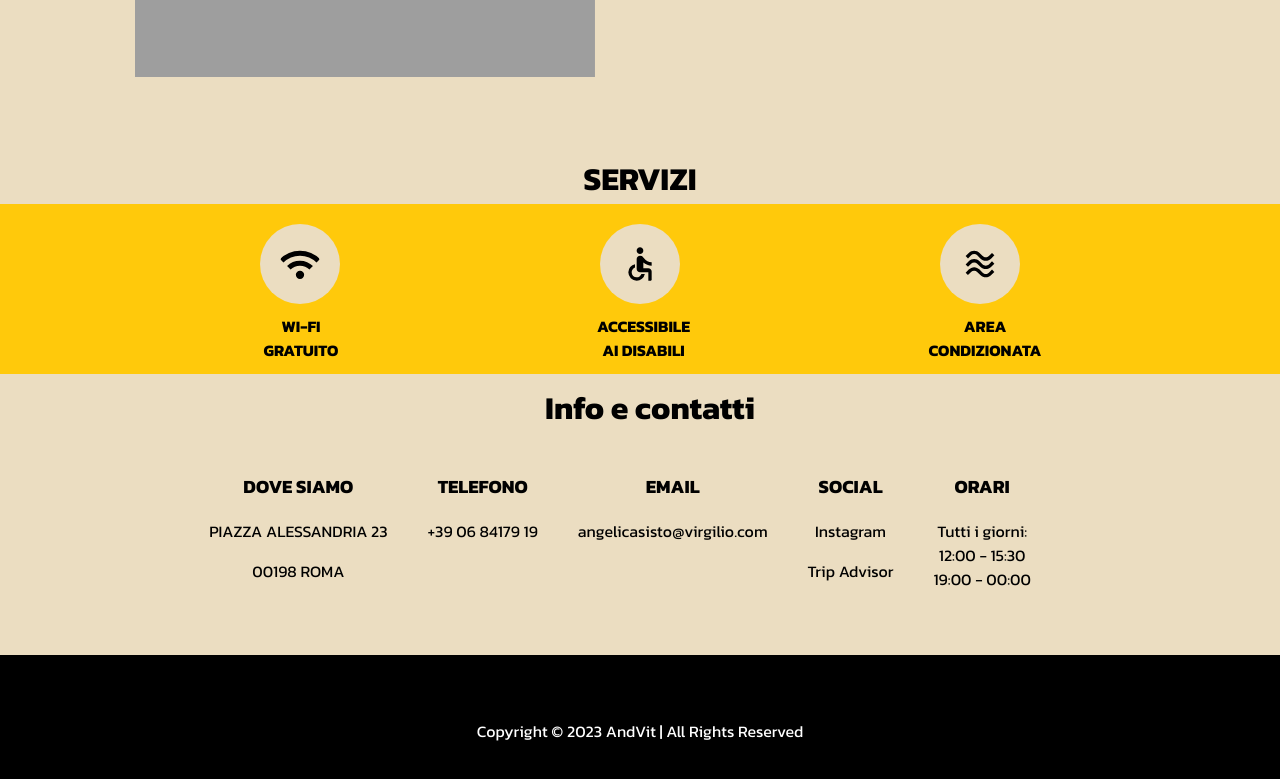
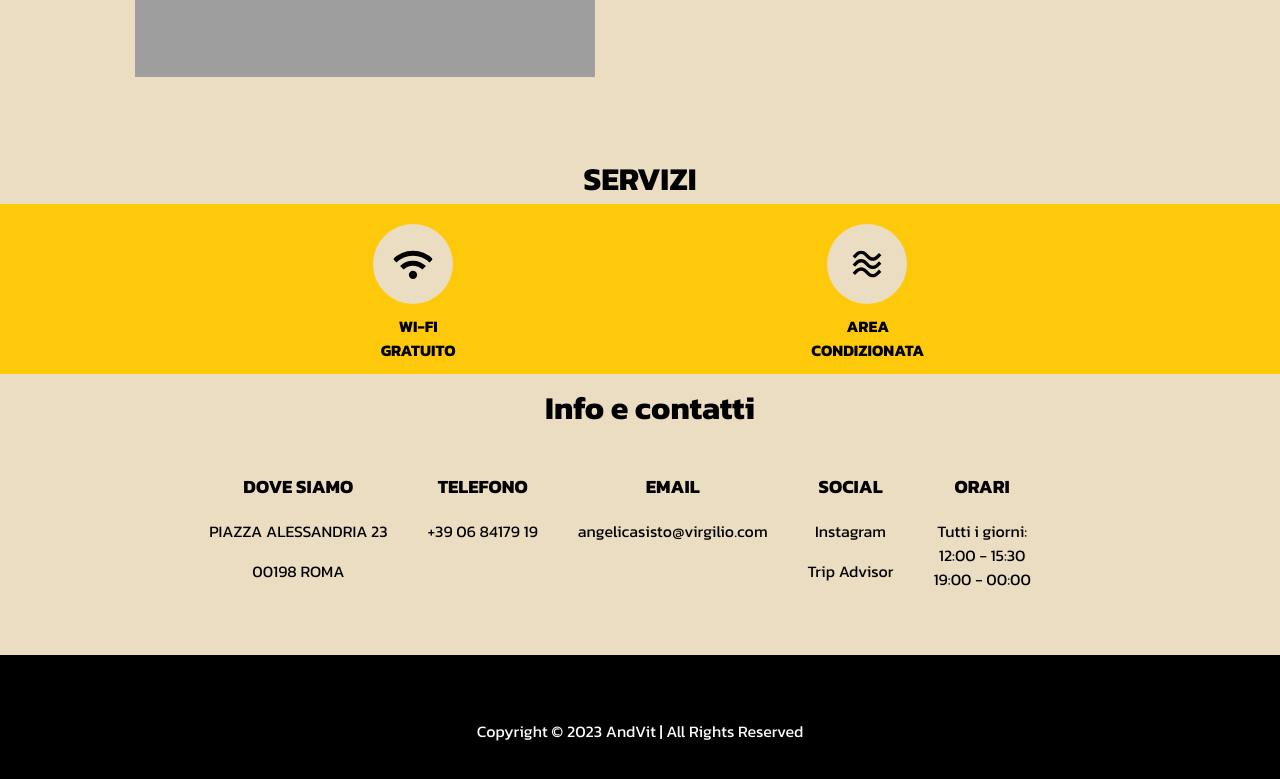
Before and after one commit to AndrewVittorio/TrattoriaGiuseppe, a plain HTML site: page index.html in a window 1280 px wide. Shown: the part 847-1626 px from the top of the page. Drawn offline with nearby package versions, Linux system fonts and the light colour scheme; grey boxes are pictures that could not be loaded.

Commit message:
Update index.html

```diff
--- a/index.html
+++ b/index.html
@@ -139,12 +139,10 @@
   </center>
   <div id="service">
     <img src="wifi.svg" alt="">
-    <img src="accessible.svg" alt="">
     <img src="airware.svg" alt="">
   </div>
   <div id="paragraf">
     <b>WI-FI <br>GRATUITO</b>
-    <b style="margin-left: 20px;">ACCESSIBILE <br>AI DISABILI</b>
     <b>AREA <br>CONDIZIONATA</b>
     </div>
 
```
